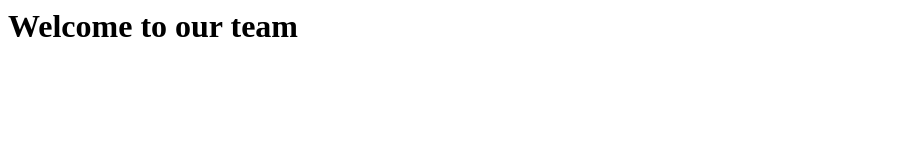
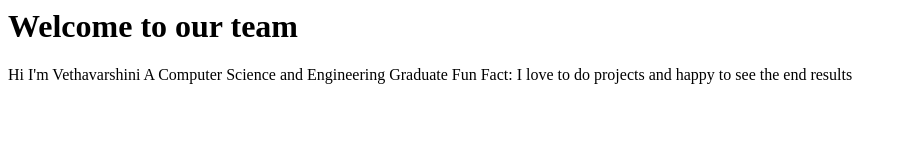
Before and after one commit to vethavarshini/team-intro, a plain HTML site: page index.html in a window 1280 px wide. Shown: the whole page, without its empty margins (0-907 px from the left). Drawn offline with Linux system fonts and the light colour scheme.

Commit message:
Added my Introduction

```diff
--- a/index.html
+++ b/index.html
@@ -4,5 +4,9 @@
   </head>
   <body>
     <h1>Welcome to our team</h1>
+    <p>Hi I'm Vethavarshini
+       A Computer Science and Engineering Graduate
+       Fun Fact: I love to do projects and happy to see the end results
+    </p>
   </body>
     </html>
```
